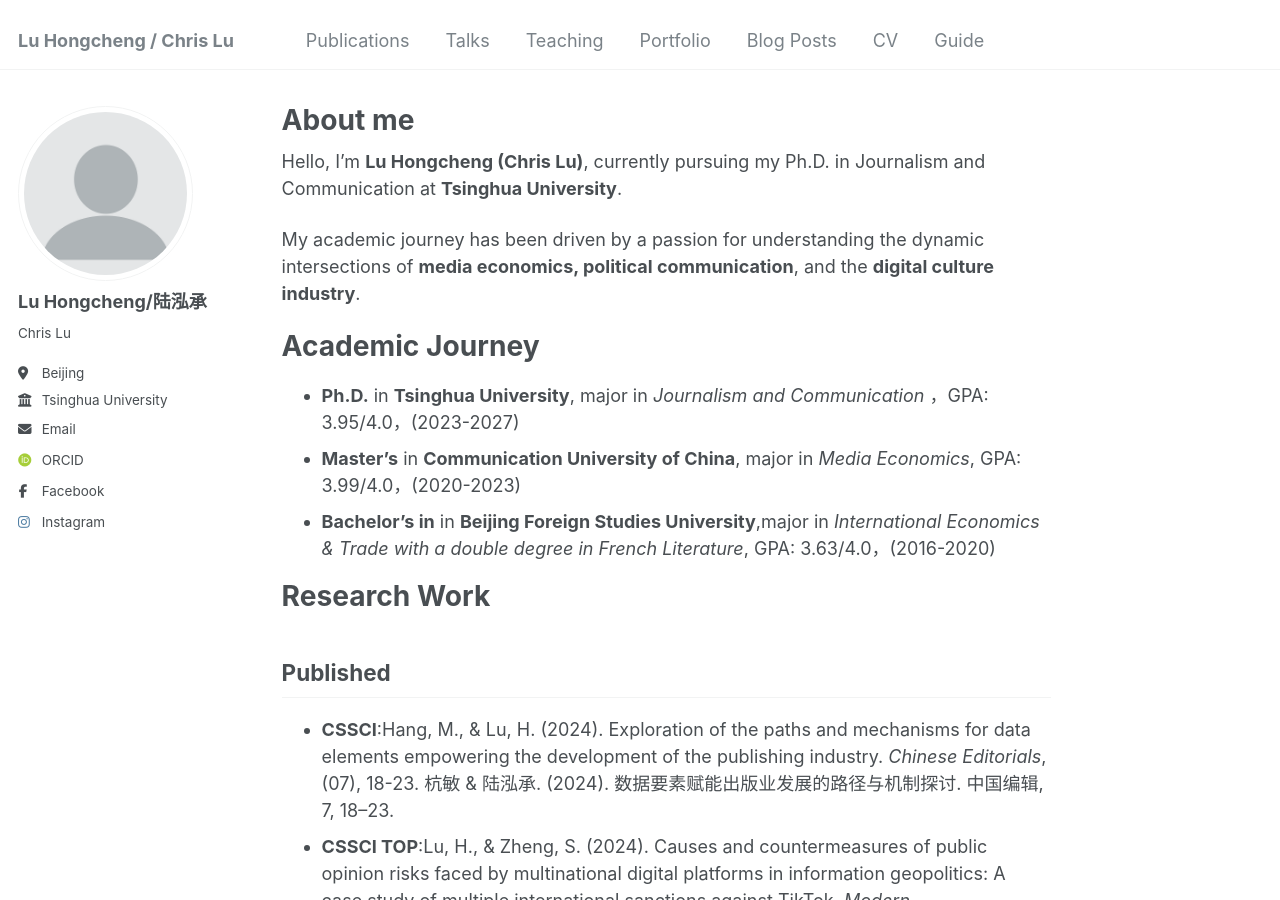
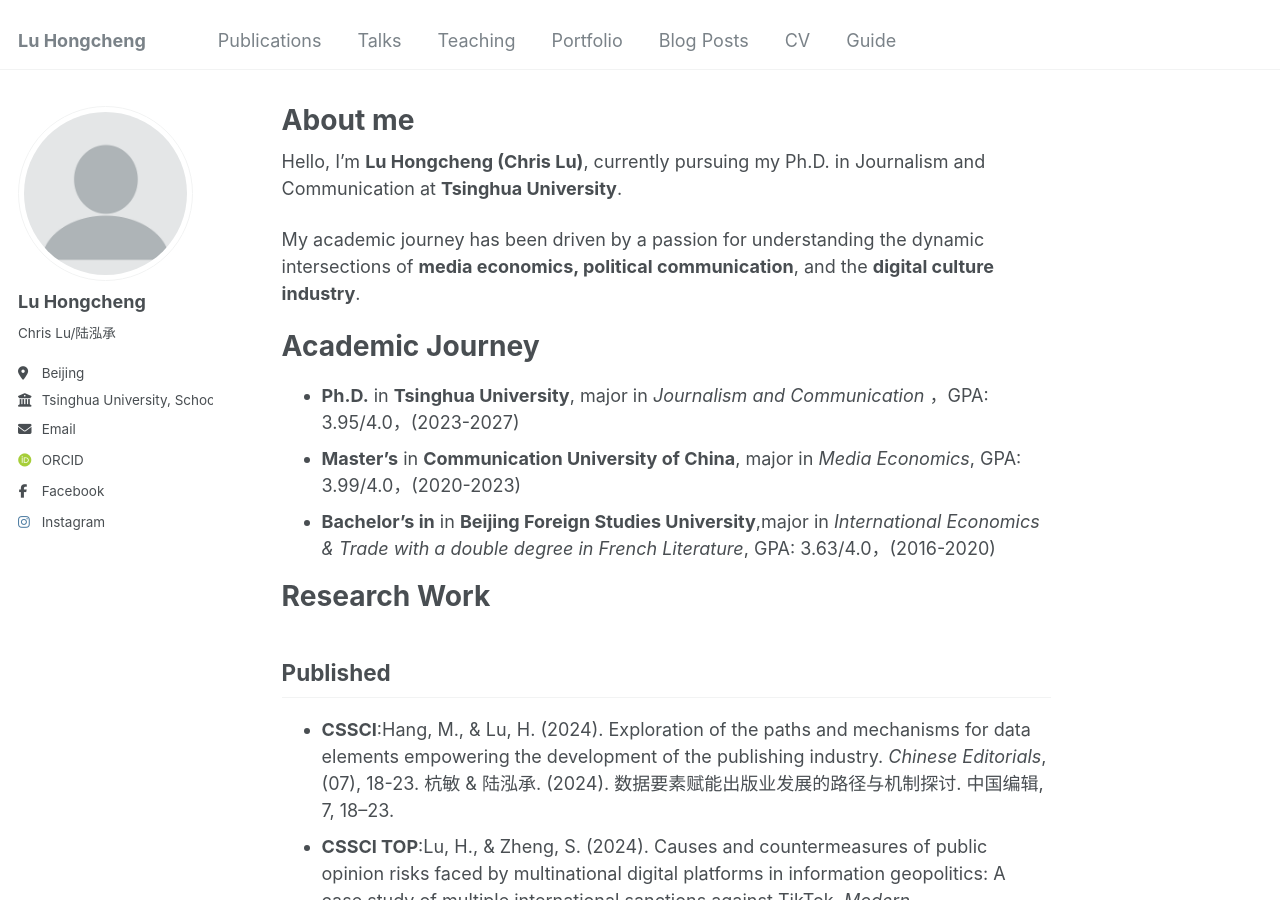
Before and after one commit to chrislu2016/ChrisLu, a Jekyll site: the page built from _pages/about.md, in a window 1280 px wide and 900 px high. Built offline with Jekyll 4.4.1, drawn with Linux system fonts in a browser that asks for light colours; some web fonts are replaced.

Commit message:
Update _config.yml

```diff
--- a/_config.yml
+++ b/_config.yml
@@ -8,7 +8,7 @@
 
 # Basic Site Settings
 locale                   : "en-US"
-title                    : "Lu Hongcheng / Chris Lu"
+title                    : "Lu Hongcheng"
 title_separator          : "-"
 name                     : &name "Lu Hongcheng"
 description              : &description "Spelling is fine!"
@@ -22,11 +22,11 @@
 author:
   # Biographic information
   avatar           : "Profile.png"
-  name             : "Lu Hongcheng/陆泓承"
+  name             : "Lu Hongcheng"
   pronouns         :  ##example: "He"
-  bio              : "Chris Lu"
+  bio              : "Chris Lu/陆泓承"
   location         : "Beijing"
-  employer         : "Tsinghua University"
+  employer         : "Tsinghua University, School of Journalism and Communication"
   uri              : # URL
   email            : "luhc23@mails.tsinghua.edu.cn"
 
@@ -49,7 +49,7 @@
 
   # Social media
   #bluesky          : "bsky.app" # Replace this with you Bluesky username
-  facebook         : chrislu2016
+  facebook         : 100013955735449
   #flickr           : # Username
   #foursquare       : # Username
   #goodreads        : # Username
```
